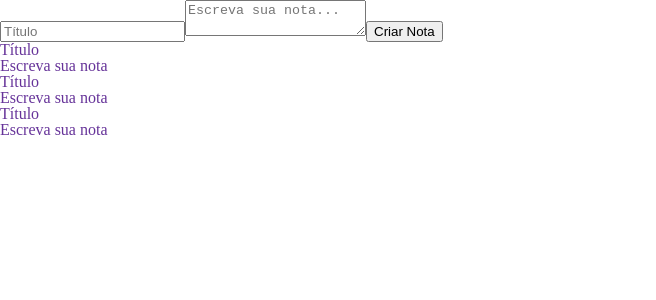
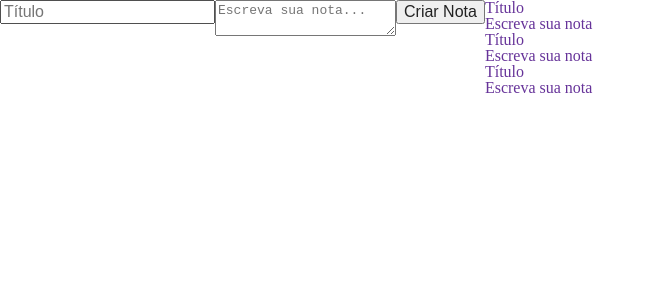
Before and after one commit to rapaiva21/Alura-React-Ceep-ListaDeNotas, a React (Create React App) app: page / in a window 1280 px wide. Shown: the top 300 px of the page, without its empty margins (0-656 px from the left). Built offline with nearby package versions, Linux system fonts and the light colour scheme.

Commit message:
Adicionados as classes para serem chamados o arquivo css.

```diff
--- a/src/App.js
+++ b/src/App.js
@@ -1,18 +1,17 @@
-import React, { Component } from 'react';
-import ListaDeNotas from "./components/ListaDeNotas/ListaDeNotas";
+import React, { Component } from "react";
+import ListaDeNotas from "./components/ListaDeNotas";
 import FormularioCadastro from "./components/FormularioCadastro";
-
-
+import "./assets/App.css";
+import './assets/index.css';
 class App extends Component {
   render() {
     return (
-      <section>
-        <FormularioCadastro/>
-        <ListaDeNotas/>
+      <section className="conteudo">
+        <FormularioCadastro />
+        <ListaDeNotas />
       </section>
     );
   }
 }
 
-
 export default App;
```
